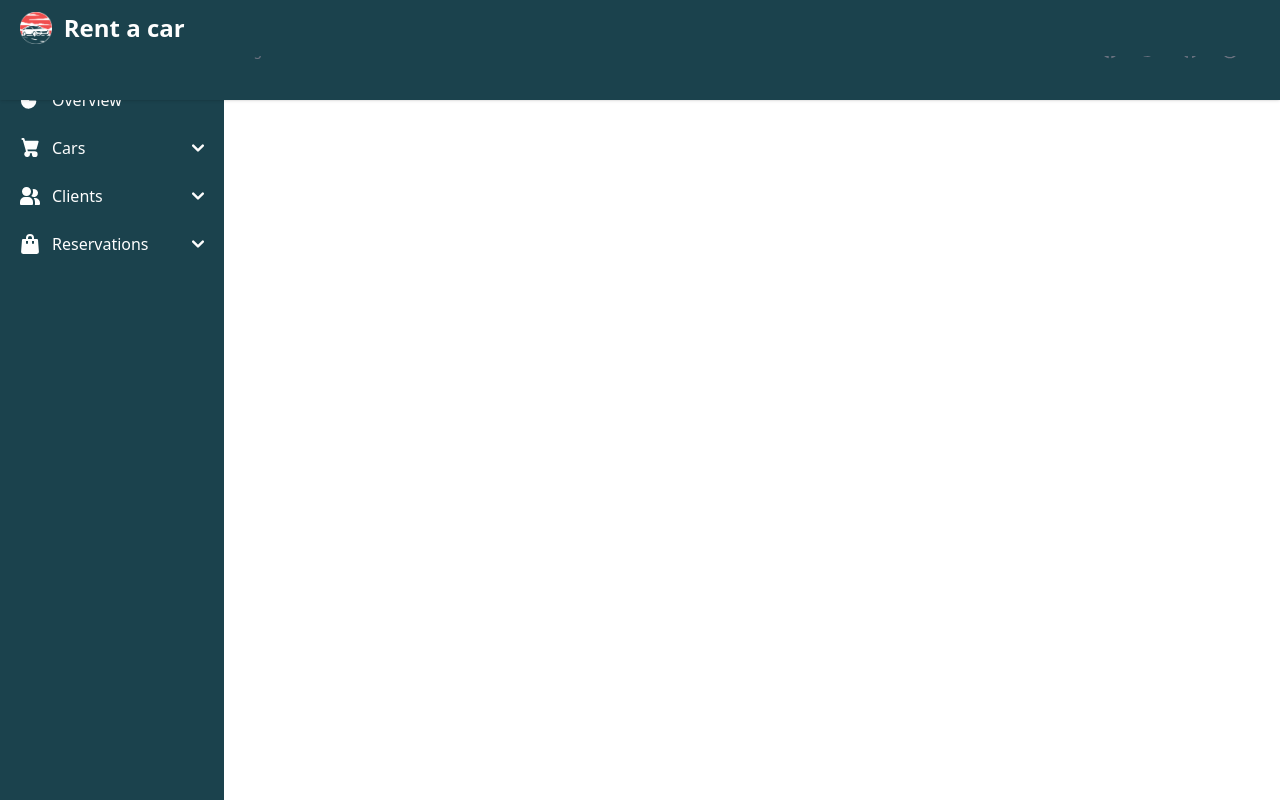
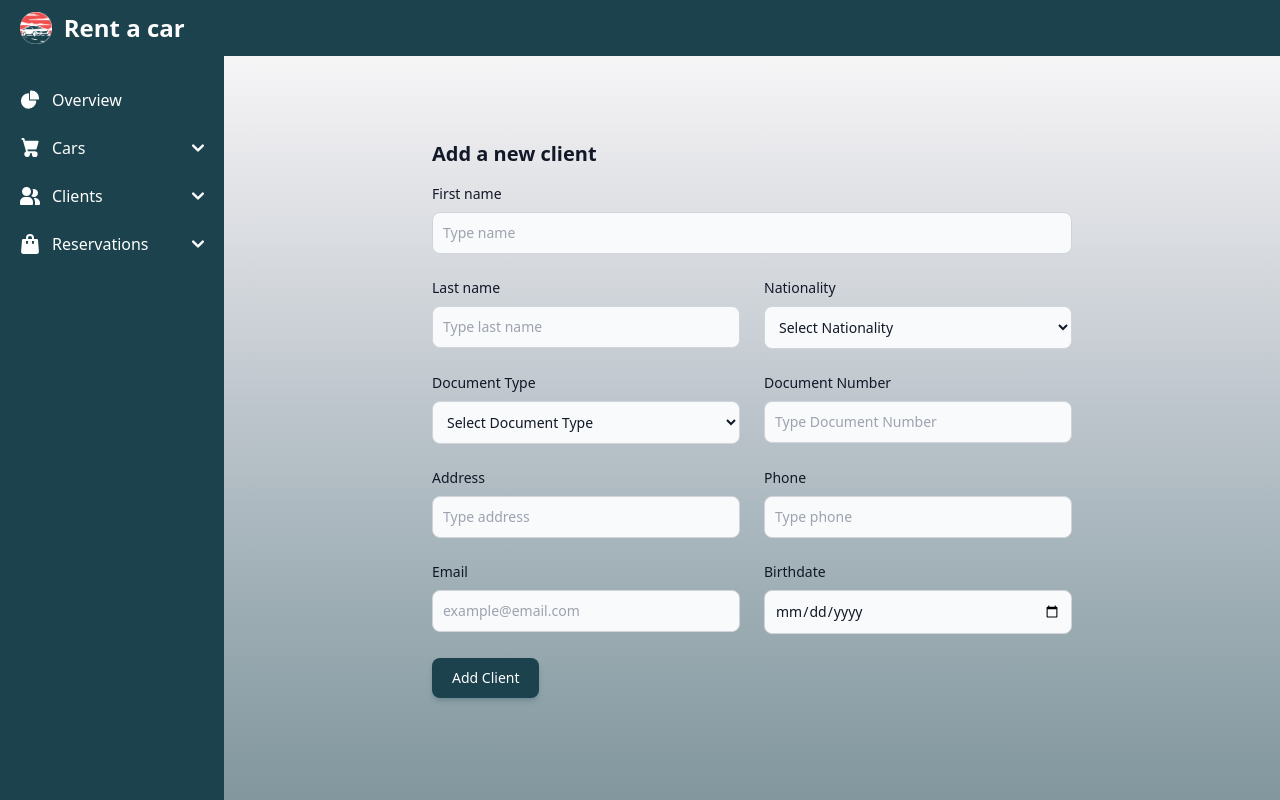
Before and after one commit to fedeesti/rent-a-car-front, a React (Vite) app: page /client/create in a window 1280 px wide. Shown: the top 800 px of the page. Built offline with nearby package versions, Linux system fonts and the light colour scheme.

Commit message:
Add page to create a client

```diff
--- a/src/App.tsx
+++ b/src/App.tsx
@@ -1,5 +1,3 @@
-import Navbar from './common/components/nabvar/Navbar';
-import SideBar from './common/components/side/SideBar';
 import AppRoutes from './common/routes';
 import Footer from './common/components/footer/Footer';
 import Header from './common/components/header/Header';
--- a/src/common/components/side/SideBar.tsx
+++ b/src/common/components/side/SideBar.tsx
@@ -144,7 +144,7 @@ function SideBar(): JSX.Element {
                 </li>
                 <li>
                   <Link
-                    to="#"
+                    to="/client/create"
                     className="flex items-center w-full p-2 transition duration-75 rounded-lg pl-11 group hover:bg-light-green"
                     data-cy="dropdown-client-add"
                   >
--- a/src/common/routes/index.tsx
+++ b/src/common/routes/index.tsx
@@ -5,6 +5,7 @@ import AddCar from '../../module/car//pages/AddCar';
 import CarDetails from '../../module/car/pages/CarDetails';
 import EditCar from '../../module/car/pages/EditCar';
 import ClientList from '../../module/client/pages/ClientList';
+import AddClient from '../../module/client/pages/AddClient';
 
 function AppRoutes(): JSX.Element {
   return (
@@ -14,8 +15,9 @@ function AppRoutes(): JSX.Element {
       <Route path="/car/:carId/view" element={<CarDetails />} />
       <Route path="/car/:carId/edit" element={<EditCar />} />
       <Route path="/car/create" element={<AddCar />} />
-      <Route>
-        <Route path="/client" index element={<ClientList />} />
+      <Route path="/client">
+        <Route index element={<ClientList />} />
+        <Route path="create" element={<AddClient />} />
       </Route>
     </Routes>
   );
--- /dev/null
+++ b/src/module/client/components/form/ClientForm.tsx
@@ -0,0 +1,220 @@
+import { ChangeEvent, FormEvent, useState } from 'react';
+
+interface IFormData {
+  name: string;
+  lastname: string;
+  docType: string;
+  docNumber: string;
+  nationality: string;
+  address: string;
+  phone: string;
+  email: string;
+  birthdate: string;
+}
+
+const INITIAL_VALUES: IFormData = {
+  name: '',
+  lastname: '',
+  docType: '',
+  docNumber: '',
+  nationality: '',
+  address: '',
+  phone: '',
+  email: '',
+  birthdate: '',
+};
+
+function ClientForm() {
+  const [clientFormData, setClientFormData] = useState<IFormData>(INITIAL_VALUES);
+
+  const onChangeInput = (e: ChangeEvent<HTMLInputElement>) => {
+    const { name, value } = e.target;
+
+    setClientFormData({ ...clientFormData, [name]: value });
+  };
+
+  const onChangeSelect = (e: ChangeEvent<HTMLSelectElement>) => {
+    const { name, value } = e.target;
+
+    setClientFormData({ ...clientFormData, [name]: value });
+  };
+
+  const onSubmitForm = async (e: FormEvent<HTMLFormElement>) => {
+    e.preventDefault();
+    try {
+      console.log('The client has been created successfully', clientFormData);
+    } catch (error) {
+      console.log('Error submitting the form: ', error);
+    }
+  };
+
+  return (
+    <form action="" method="post" onSubmit={onSubmitForm}>
+      <div className="grid gap-4 sm:grid-cols-2 sm:gap-6" data-cy="client-form-container">
+        <div className="sm:col-span-2" data-cy="client-form-first-name">
+          <label
+            htmlFor="name"
+            className="block mb-2 text-sm font-medium text-gray-900 dark:text-white"
+          >
+            First name
+          </label>
+          <input
+            type="text"
+            name="name"
+            id="name"
+            className="bg-gray-50 border border-gray-300 text-gray-900 text-sm rounded-lg focus:ring-primary-600 focus:border-primary-600 block w-full p-2.5 dark:bg-gray-700 dark:border-gray-600 dark:placeholder-gray-400 dark:text-white dark:focus:ring-primary-500 dark:focus:border-primary-500"
+            placeholder="Type name"
+            onChange={onChangeInput}
+          />
+        </div>
+        <div className="w-full" data-cy="client-form-last-name">
+          <label
+            htmlFor="lastname"
+            className="block mb-2 text-sm font-medium text-gray-900 dark:text-white"
+          >
+            Last name
+          </label>
+          <input
+            type="text"
+            name="lastname"
+            id="lastname"
+            className="bg-gray-50 border border-gray-300 text-gray-900 text-sm rounded-lg focus:ring-primary-600 focus:border-primary-600 block w-full p-2.5"
+            placeholder="Type last name"
+            onChange={onChangeInput}
+          />
+        </div>
+        <div data-cy="client-form-nationality">
+          <label
+            htmlFor="nationality"
+            className="block mb-2 text-sm font-medium text-gray-900 dark:text-white"
+          >
+            Nationality
+          </label>
+          <select
+            id="nationality"
+            name="nationality"
+            onChange={onChangeSelect}
+            className="bg-gray-50 border border-gray-300 text-gray-900 text-sm rounded-lg focus:ring-primary-500 focus:border-primary-500 block w-full p-2.5"
+          >
+            <option value="">Select Nationality</option>
+            <option value="Argentina">Argentina</option>
+            <option value="Bolivia">Bolivia</option>
+            <option value="Brazil">Brazil</option>
+            <option value="Colombia">Colombia</option>
+            <option value="Chile">Chile</option>
+            <option value="Ecuador">Ecuador</option>
+            <option value="Paraguay">Paraguay</option>
+            <option value="Peru">Peru</option>
+            <option value="Uruguay">Uruguay</option>
+            <option value="Venezuela">Venezuela</option>
+          </select>
+        </div>
+        <div data-cy="client-form-doc-type">
+          <label
+            htmlFor="docType"
+            className="block mb-2 text-sm font-medium text-gray-900 dark:text-white"
+          >
+            Document Type
+          </label>
+          <select
+            id="docType"
+            name="docType"
+            onChange={onChangeSelect}
+            className="bg-gray-50 border border-gray-300 text-gray-900 text-sm rounded-lg focus:ring-primary-500 focus:border-primary-500 block w-full p-2.5"
+          >
+            <option value="">Select Document Type</option>
+            <option value="dni">DNI</option>
+          </select>
+        </div>
+        <div className="w-full" data-cy="client-form-doc-number">
+          <label
+            htmlFor="docNumber"
+            className="block mb-2 text-sm font-medium text-gray-900 dark:text-white"
+          >
+            Document Number
+          </label>
+          <input
+            type="text"
+            name="docNumber"
+            id="docNumber"
+            className="bg-gray-50 border border-gray-300 text-gray-900 text-sm rounded-lg focus:ring-primary-600 focus:border-primary-600 block w-full p-2.5"
+            placeholder="Type Document Number"
+            onChange={onChangeInput}
+          />
+        </div>
+        <div data-cy="client-form-address">
+          <label
+            htmlFor="address"
+            className="block mb-2 text-sm font-medium text-gray-900 dark:text-white"
+          >
+            Address
+          </label>
+          <input
+            type="text"
+            name="address"
+            id="address"
+            className="bg-gray-50 border border-gray-300 text-gray-900 text-sm rounded-lg focus:ring-primary-600 focus:border-primary-600 block w-full p-2.5"
+            placeholder="Type address"
+            onChange={onChangeInput}
+          />
+        </div>
+        <div data-cy="client-form-phone">
+          <label
+            htmlFor="phone"
+            className="block mb-2 text-sm font-medium text-gray-900 dark:text-white"
+          >
+            Phone
+          </label>
+          <input
+            type="text"
+            name="phone"
+            id="phone"
+            className="bg-gray-50 border border-gray-300 text-gray-900 text-sm rounded-lg focus:ring-primary-600 focus:border-primary-600 block w-full p-2.5"
+            placeholder="Type phone"
+            onChange={onChangeInput}
+          />
+        </div>
+        <div className="w-full" data-cy="client-form-email">
+          <label
+            htmlFor="email"
+            className="block mb-2 text-sm font-medium text-gray-900 dark:text-white"
+          >
+            Email
+          </label>
+          <input
+            type="text"
+            name="email"
+            id="email"
+            className="bg-gray-50 border border-gray-300 text-gray-900 text-sm rounded-lg focus:ring-primary-600 focus:border-primary-600 block w-full p-2.5"
+            placeholder="example@email.com"
+            onChange={onChangeInput}
+          />
+        </div>
+        <div className="w-full" data-cy="client-form-birthdate">
+          <label
+            htmlFor="birthdate"
+            className="block mb-2 text-sm font-medium text-gray-900 dark:text-white"
+          >
+            Birthdate
+          </label>
+          <input
+            type="date"
+            name="birthdate"
+            id="birthdate"
+            className="bg-gray-50 border border-gray-300 text-gray-900 text-sm rounded-lg focus:ring-primary-600 focus:border-primary-600 block w-full p-2.5"
+            onChange={onChangeInput}
+          />
+        </div>
+      </div>
+      <button
+        type="submit"
+        data-cy="client-form-btn-add"
+        className="inline-flex items-center px-5 py-2.5 mt-4 sm:mt-6 text-sm font-medium text-center text-white bg-dark-green rounded-lg  shadow-md shadow-dark-green/20 transition-all hover:shadow-lg hover:shadow-dark-green/40 focus:opacity-[0.85] focus:shadow-none active:opacity-[0.85] active:shadow-none"
+      >
+        Add Client
+      </button>
+    </form>
+  );
+}
+
+export default ClientForm;
--- a/src/module/client/components/table/ClientHeader.tsx
+++ b/src/module/client/components/table/ClientHeader.tsx
@@ -1,3 +1,5 @@
+import { Link } from 'react-router-dom';
+
 function ClientHeader() {
   return (
     <div
@@ -28,7 +30,7 @@ function ClientHeader() {
             <input
               type="text"
               id="simple-search"
-              className="bg-gray-50 border border-gray-300 text-gray-900 text-sm rounded-lg focus:ring-primary-500 focus:border-primary-500 block w-full pl-10 p-2 dark:bg-gray-700 dark:border-gray-600 dark:placeholder-gray-400 dark:text-white dark:focus:ring-primary-500 dark:focus:border-primary-500"
+              className="bg-gray-50 border border-gray-300 text-gray-900 text-sm rounded-lg focus:ring-primary-500 focus:border-primary-500 block w-full pl-10 p-2"
               placeholder="Search"
             />
           </div>
@@ -38,7 +40,7 @@ function ClientHeader() {
         <button
           type="button"
           data-cy="list-header-btn-add"
-          className="flex items-center justify-center text-white bg-dark-green hover:bg-primary-800 focus:ring-4 focus:ring-primary-300 font-medium rounded-lg text-sm px-4 py-2 dark:bg-primary-600 dark:hover:bg-primary-700 focus:outline-none dark:focus:ring-primary-800"
+          className="flex items-center justify-center text-white bg-dark-green hover:bg-primary-800 focus:ring-4 focus:ring-primary-300 font-medium rounded-lg text-sm px-4 py-2"
         >
           <svg
             className="h-3.5 w-3.5 mr-2"
@@ -48,12 +50,12 @@ function ClientHeader() {
             aria-hidden="true"
           >
             <path
-              clip-rule="evenodd"
-              fill-rule="evenodd"
+              clipRule="evenodd"
+              fillRule="evenodd"
               d="M10 3a1 1 0 011 1v5h5a1 1 0 110 2h-5v5a1 1 0 11-2 0v-5H4a1 1 0 110-2h5V4a1 1 0 011-1z"
             />
           </svg>
-          Add client
+          <Link to="/client/create">Add client</Link>
         </button>
       </div>
     </div>
--- /dev/null
+++ b/src/module/client/pages/AddClient.tsx
@@ -0,0 +1,18 @@
+import ClientForm from '../components/form/ClientForm';
+
+function AddClient() {
+  return (
+    <main className="sm:ml-56">
+      <section className="rounded-lg mt-14 pt-3 sm:p-5 h-screen">
+        <div className="p-4 mx-auto max-w-2xl lg:py-16" data-cy="create-client-container">
+          <h2 className="mb-4 text-xl font-bold text-gray-900" data-cy="create-client-title">
+            Add a new client
+          </h2>
+          <ClientForm />
+        </div>
+      </section>
+    </main>
+  );
+}
+
+export default AddClient;
```
Also changed, not shown: 1 other file (tests, documents, lock files or other folders).
